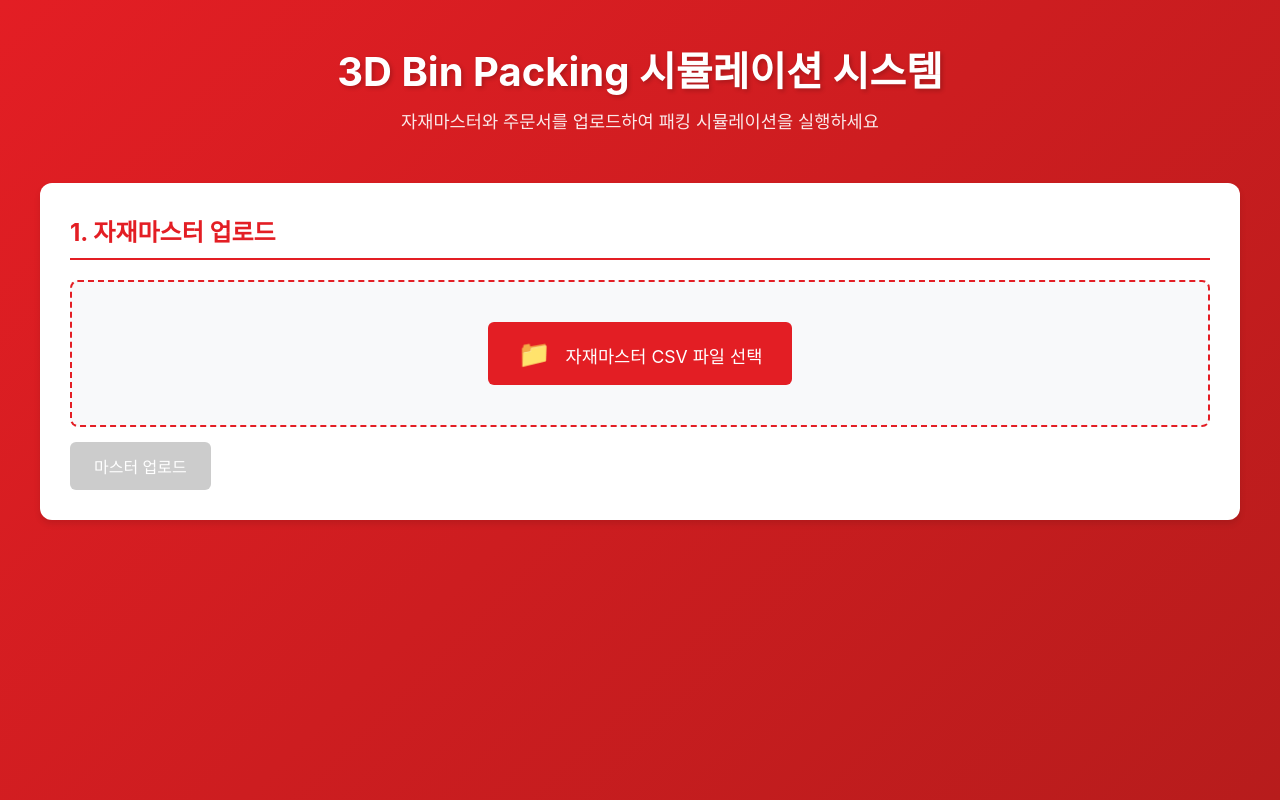
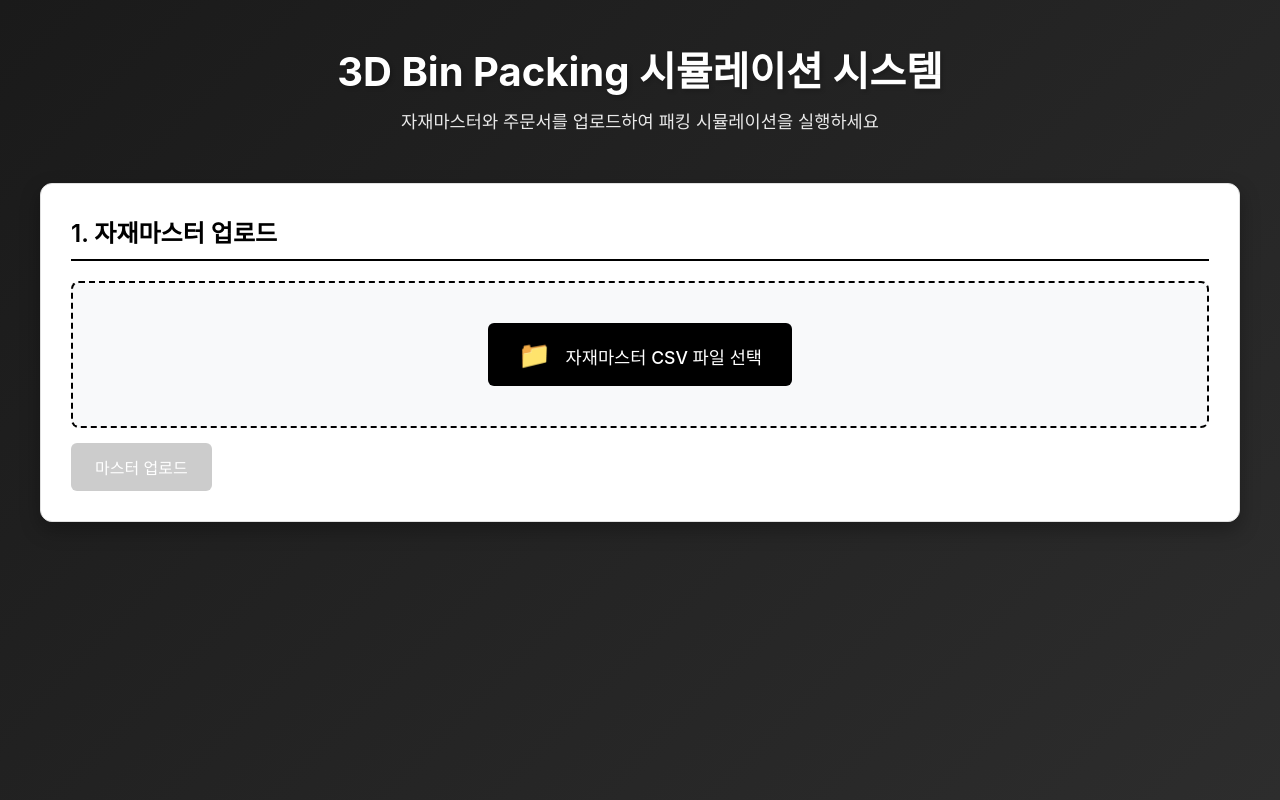
Before and after one commit to CryptoJELEE/Packing, a Flask app: page / in a window 1280 px wide. Run offline with Flask 2, Linux system fonts and the light colour scheme; data that the repository does not hold is empty; parts of the project's set-up code (start-up, migrations or seed data) failed here and were passed over.

Commit message:
UI: 블랙 앤 화이트 테마로 전면 변경
- 배경: 다크 그레이 그라데이션 (#1a1a1a → #2d2d2d)
- 모든 강조 색상: 빨간색 → 블랙 (#000000)
- 카드 그림자 강화로 깊이감 증가
- 버튼: 블랙 배경, hover 시 다크 그레이 (#333333)
- 세컨더리 버튼: #4a4a4a
- 모든 텍스트 강조: 블랙 + font-weight 600
- 통계 카드: 블랙 그라데이션
- 전체적으로 모던하고 세련된 블랙 앤 화이트 디자인

```diff
--- a/static/css/style.css
+++ b/static/css/style.css
@@ -6,7 +6,7 @@
 
 body {
     font-family: -apple-system, BlinkMacSystemFont, 'Segoe UI', Roboto, 'Helvetica Neue', Arial, sans-serif;
-    background: linear-gradient(135deg, #E31E24 0%, #B71C1C 100%);
+    background: linear-gradient(135deg, #1a1a1a 0%, #2d2d2d 100%);
     min-height: 100vh;
     padding: 20px;
     color: #333;
@@ -40,26 +40,28 @@ header p {
     border-radius: 12px;
     padding: 30px;
     margin-bottom: 20px;
-    box-shadow: 0 4px 6px rgba(0,0,0,0.1);
+    box-shadow: 0 8px 20px rgba(0,0,0,0.3);
     transition: transform 0.2s, box-shadow 0.2s;
+    border: 1px solid #e0e0e0;
 }
 
 .card:hover {
     transform: translateY(-2px);
-    box-shadow: 0 6px 12px rgba(0,0,0,0.15);
+    box-shadow: 0 12px 28px rgba(0,0,0,0.4);
 }
 
 .card h2 {
-    color: #E31E24;
+    color: #000000;
     margin-bottom: 20px;
     font-size: 1.5em;
-    border-bottom: 2px solid #E31E24;
+    border-bottom: 2px solid #000000;
     padding-bottom: 10px;
+    font-weight: 600;
 }
 
 /* 업로드 영역 */
 .upload-area {
-    border: 2px dashed #E31E24;
+    border: 2px dashed #000000;
     border-radius: 8px;
     padding: 40px;
     text-align: center;
@@ -69,22 +71,23 @@ header p {
 
 .upload-area:hover {
     background: #e9ecef;
-    border-color: #B71C1C;
+    border-color: #333333;
 }
 
 .upload-label {
     display: inline-block;
     cursor: pointer;
     padding: 15px 30px;
-    background: #E31E24;
+    background: #000000;
     color: white;
     border-radius: 6px;
     font-size: 1.1em;
     transition: background 0.3s;
+    font-weight: 500;
 }
 
 .upload-label:hover {
-    background: #B71C1C;
+    background: #333333;
 }
 
 .upload-icon {
@@ -112,14 +115,15 @@ header p {
 }
 
 .btn-primary {
-    background: #E31E24;
+    background: #000000;
     color: white;
+    font-weight: 500;
 }
 
 .btn-primary:hover:not(:disabled) {
-    background: #B71C1C;
+    background: #333333;
     transform: translateY(-2px);
-    box-shadow: 0 4px 8px rgba(0,0,0,0.2);
+    box-shadow: 0 4px 12px rgba(0,0,0,0.3);
 }
 
 .btn-primary:disabled {
```
Also changed, not shown: other parts of static/css/style.css (+25 -12 lines).
